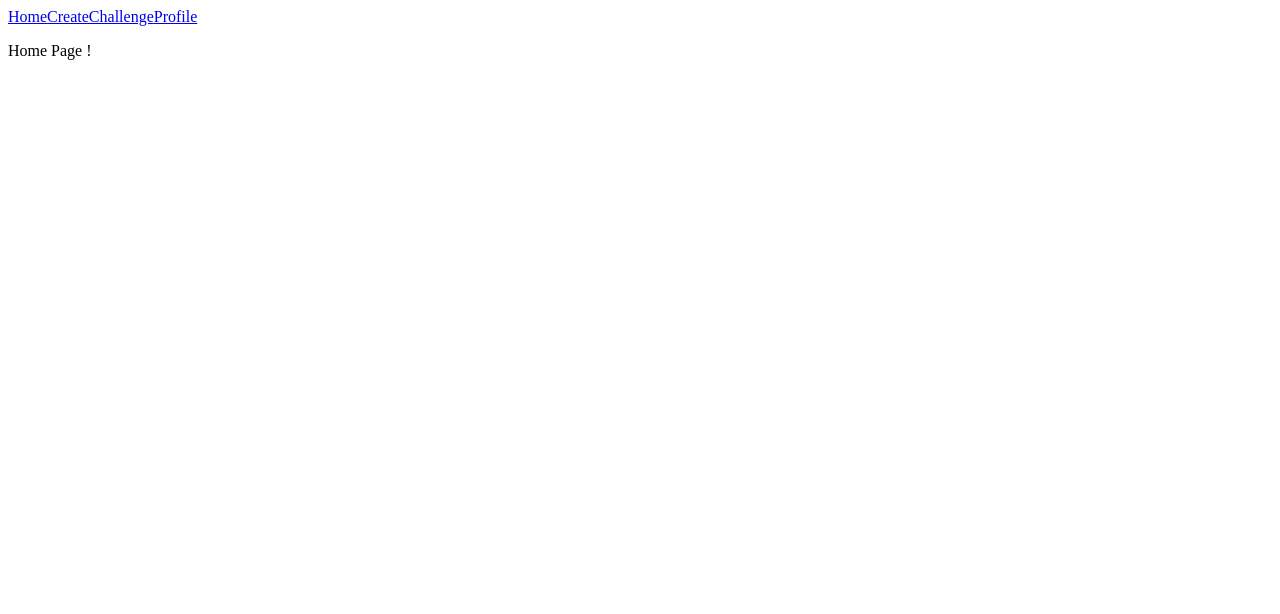
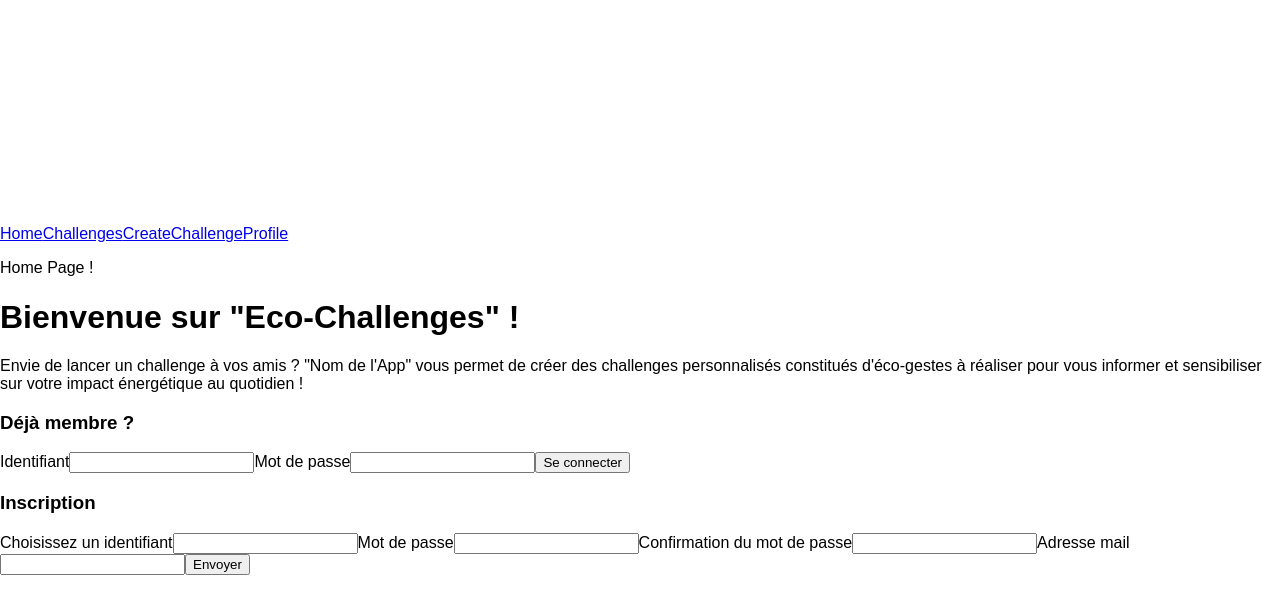
Before and after one commit to WildCodeSchool/2209-wns-shamir-eco-challenge-front, a React (Create React App) app: page /#/ in a window 1280 px wide. Shown: the top 614 px of the page. Built offline with nearby package versions, Linux system fonts and the light colour scheme; a web font is replaced by a local one.

Commit message:
initialisation de la page home, update des interfaces et initialisation de la page challenge

```diff
--- a/src/App.tsx
+++ b/src/App.tsx
@@ -2,12 +2,13 @@ import * as React from "react";
 import { render } from "react-dom";
 
 import ExpandingCards from "./components/ExpandingCards";
-import { cardsData } from "./data/dummyData";
+import { cardsData, challengesData } from "./data/dummyData";
 
-import { HashRouter as Router, Routes, Route, Link } from "react-router-dom";
+import { HashRouter as Router, Routes, Route } from "react-router-dom";
 import CreateChallenge from "./pages/CreateChallenge";
 import Home from "./pages/Home";
 import Profile from "./pages/Profile";
+import Challenges from "./pages/Challenges";
 
 const App = () => {
   return (
@@ -17,9 +18,11 @@ const App = () => {
           <Route path="/" element={<Home />} />
           <Route path="/CreateChallenge" element={<CreateChallenge />} />
           <Route path="/Profile" element={<Profile />} />
+          <Route
+            path="/Challenges"
+            element={<Challenges data={challengesData} />}
+          />
         </Routes>
-
-        {/* <ExpandingCards data={cardsData} />  */}
       </div>
     </Router>
   );
--- a/src/components/ExpandingCards.tsx
+++ b/src/components/ExpandingCards.tsx
@@ -1,42 +1,43 @@
-import * as React from 'react';
-import './style.css';
+import * as React from "react";
+import "../style.css";
 
 interface Card {
   id: number;
   url: string;
   title: string;
   text: string;
-
-};
+}
 
 interface Props {
   data: Array<Card>;
-};
+}
 
-const ExpandingCards = ({data}: Props) => {
-    const [activeId, setActiveId] = React.useState<number>(1)
+const ExpandingCards = ({ data }: Props) => {
+  const [activeId, setActiveId] = React.useState<number>(1);
 
   const onClick = (id: number) => setActiveId(id);
 
   return (
     <div className="container">
-            {
-                data.map(card => (
+      {data.map((card) => (
         <div
           key={card.id}
-                        className={`panel ${activeId === card.id ? 'active' : ''}`}
+          className={`panel ${activeId === card.id ? "active" : ""}`}
           onClick={() => onClick(card.id)}
-                        style={{ backgroundImage: `url(${card.url})` }}>
+          style={{ backgroundImage: `url(${card.url})` }}
+        >
           <h3>{card.title}</h3>
           {activeId === card.id ? (
-                        <div className='text'>
+            <div className="text">
               <p>{card.text}</p>
-                        </div>):('')}
             </div>
-                ))
-            }
+          ) : (
+            ""
+          )}
         </div>
-    )
-}
+      ))}
+    </div>
+  );
+};
 
 export default ExpandingCards;
--- a/src/components/Navigation.tsx
+++ b/src/components/Navigation.tsx
@@ -4,6 +4,7 @@ export default function Navigation() {
   return (
     <div>
       <Link to="/">Home</Link>
+      <Link to="/Challenges">Challenges</Link>
       <Link to="/CreateChallenge">CreateChallenge</Link>
       <Link to="/Profile">Profile</Link>
     </div>
--- a/src/components/Register.tsx
+++ b/src/components/Register.tsx
@@ -1,10 +1,46 @@
+import { useState } from "react";
+
 export default function Register() {
+  const [username, setUsername] = useState<String>("");
+  const [password, setPassword] = useState<String>("");
+  const [confirmPassword, setConfirmPassword] = useState<String>("");
+  const [mail, setMail] = useState<String>("");
+
+  const handleClick = (event: any) => {
+    event.preventDefault();
+    console.log(username, password, confirmPassword, mail);
+  };
+
+  const handleUsername = (e: any) => {
+    setUsername(e.target.value);
+  };
+  const handlePassword = (e: any) => {
+    setPassword(e.target.value);
+  };
+  const handleConfirmPassword = (e: any) => {
+    setConfirmPassword(e.target.value);
+  };
+  const handleMail = (e: any) => {
+    setMail(e.target.value);
+  };
+
   return (
     <div>
-      <p>Username</p>
-      <p>Password</p>
-      <p>Password Confirm</p>
-      <p>email</p>
+      <form onSubmit={handleClick}>
+        <label>Choisissez un identifiant</label>
+        <input type="text" name="username" onChange={handleUsername}></input>
+        <label>Mot de passe</label>
+        <input type="text" name="password" onChange={handlePassword}></input>
+        <label>Confirmation du mot de passe</label>
+        <input
+          type="text"
+          name="confirmpassword"
+          onChange={handleConfirmPassword}
+        ></input>
+        <label>Adresse mail</label>
+        <input type="text" name="mail" onChange={handleMail}></input>
+        <button type="submit">Envoyer</button>
+      </form>
     </div>
   );
 }
--- a/src/components/SignIn.tsx
+++ b/src/components/SignIn.tsx
@@ -1,8 +1,31 @@
+import { useState } from "react";
+
 export default function SignIn() {
+  const [username, setUsername] = useState<String>("");
+  const [password, setPassword] = useState<String>("");
+
+  const handleClick = (event: any) => {
+    event.preventDefault();
+    console.log(username, password);
+  };
+
+  const handleUsername = (e: any) => {
+    setUsername(e.target.value);
+  };
+  const handlePassword = (e: any) => {
+    setPassword(e.target.value);
+  };
+
   return (
     <div>
-      <p>Username</p>
-      <p>Password</p>
+      <form onSubmit={handleClick}>
+        <label>Identifiant</label>
+        <input type="text" name="username" onChange={handleUsername}></input>
+
+        <label>Mot de passe</label>
+        <input type="text" name="password" onChange={handlePassword}></input>
+        <button type="submit">Se connecter</button>
+      </form>
     </div>
   );
 }
--- a/src/data/dummyData.ts
+++ b/src/data/dummyData.ts
@@ -1,37 +1,69 @@
 export const cardsData = [
   {
     id: 1,
-        url:
-            'https://images.unsplash.com/photo-1558979158-65a1eaa08691?ixlib=rb-1.2.1&ixid=eyJhcHBfaWQiOjEyMDd9&auto=format&fit=crop&w=1350&q=80',
-        title: 'Eco Challenge n°1',
-        text:'.liste d`éco gestes'
+    url: "https://images.unsplash.com/photo-1558979158-65a1eaa08691?ixlib=rb-1.2.1&ixid=eyJhcHBfaWQiOjEyMDd9&auto=format&fit=crop&w=1350&q=80",
+    title: "Eco Challenge n°1",
+    text: ".liste d`éco gestes",
   },
   {
     id: 2,
-        url:
-            'https://images.unsplash.com/photo-1572276596237-5db2c3e16c5d?ixlib=rb-1.2.1&ixid=eyJhcHBfaWQiOjEyMDd9&auto=format&fit=crop&w=1350&q=80',
-        title: 'Eco Challenge n°2',
-        text:'.liste d`éco gestes'
+    url: "https://images.unsplash.com/photo-1572276596237-5db2c3e16c5d?ixlib=rb-1.2.1&ixid=eyJhcHBfaWQiOjEyMDd9&auto=format&fit=crop&w=1350&q=80",
+    title: "Eco Challenge n°2",
+    text: ".liste d`éco gestes",
   },
   {
     id: 3,
-        url:
-            'https://images.unsplash.com/photo-1507525428034-b723cf961d3e?ixlib=rb-1.2.1&ixid=eyJhcHBfaWQiOjEyMDd9&auto=format&fit=crop&w=1353&q=80',
-        title: 'Eco Challenge n°3',
-        text:'.liste d`éco gestes'
+    url: "https://images.unsplash.com/photo-1507525428034-b723cf961d3e?ixlib=rb-1.2.1&ixid=eyJhcHBfaWQiOjEyMDd9&auto=format&fit=crop&w=1353&q=80",
+    title: "Eco Challenge n°3",
+    text: ".liste d`éco gestes",
   },
   {
     id: 4,
-        url:
-            'https://images.unsplash.com/photo-1551009175-8a68da93d5f9?ixlib=rb-1.2.1&ixid=eyJhcHBfaWQiOjEyMDd9&auto=format&fit=crop&w=1351&q=80',
-        title: 'Eco Challenge n°4',
-        text:'.liste d`éco gestes'
+    url: "https://images.unsplash.com/photo-1551009175-8a68da93d5f9?ixlib=rb-1.2.1&ixid=eyJhcHBfaWQiOjEyMDd9&auto=format&fit=crop&w=1351&q=80",
+    title: "Eco Challenge n°4",
+    text: ".liste d`éco gestes",
   },
   {
     id: 5,
-        url:
-            'https://images.unsplash.com/photo-1549880338-65ddcdfd017b?ixlib=rb-1.2.1&ixid=eyJhcHBfaWQiOjEyMDd9&auto=format&fit=crop&w=1350&q=80',
-        title: 'Eco Challenge n°5',
-        text:'.liste d`éco gestes'
-    }
+    url: "https://images.unsplash.com/photo-1549880338-65ddcdfd017b?ixlib=rb-1.2.1&ixid=eyJhcHBfaWQiOjEyMDd9&auto=format&fit=crop&w=1350&q=80",
+    title: "Eco Challenge n°5",
+    text: ".liste d`éco gestes",
+  },
 ];
+
+export const playersData = [
+  {
+    id: 1,
+    name: "Le Grinch",
+    image:
+      "https://hips.hearstapps.com/hmg-prod.s3.amazonaws.com/images/jim-carey-the-grinch-1665564473.jpg?crop=0.969xw:0.664xh;0,0.0444xh&resize=640:*",
+    mail: "thegrinch@northpole.com",
+  },
+  {
+    id: 2,
+    name: "Toto",
+    image:
+      "https://idata.over-blog.com/3/04/75/17/R-pertoire--1/tete_a_toto164.jpg",
+    mail: "toto@titi.tutu",
+  },
+  {
+    id: 3,
+    name: "DarkSasuke",
+    image:
+      "https://pbs.twimg.com/profile_images/1220452744579948544/SXcvaAYp_400x400.jpg",
+    mail: "sasuke@tropsombre.jp",
+  },
+];
+
+export const challengesData = [
+  {
+    id: 1,
+    name: "Green 2023",
+    image:
+      "https://i.kinja-img.com/gawker-media/image/upload/yfqf8crndjypzgwepgqk.png",
+    playersList: playersData,
+    startDate: new Date(),
+    endDate: new Date(),
+    ecoGestures: cardsData,
+  },
+];
--- /dev/null
+++ b/src/interfaces/Card.tsx
@@ -0,0 +1,6 @@
+export default interface Card {
+  id: number;
+  url: string;
+  title: string;
+  text: string;
+}
--- /dev/null
+++ b/src/interfaces/Challenge.tsx
@@ -0,0 +1,12 @@
+import Card from "./Card";
+import Players from "./Players";
+
+export default interface Challenge {
+  id: number;
+  name: string;
+  image: string;
+  playersList: Players[];
+  startDate: Date;
+  endDate: Date;
+  ecoGestures: Card[];
+}
--- /dev/null
+++ b/src/interfaces/Players.tsx
@@ -0,0 +1,6 @@
+export default interface Players {
+  id: number;
+  name: string;
+  image: string;
+  mail: string;
+}
--- /dev/null
+++ b/src/pages/Challenges.tsx
@@ -0,0 +1,43 @@
+import * as React from "react";
+import ExpandingCards from "../components/ExpandingCards";
+import Navigation from "../components/Navigation";
+import Challenge from "../interfaces/Challenge";
+
+interface Props {
+  data: Array<Challenge>;
+}
+
+export default function Challenges({ data }: Props) {
+  const [activeId, setActiveId] = React.useState<number>(1);
+  const [showEcoGesture, setShowEcoGesture] = React.useState<Boolean>(false);
+
+  const handleEcoGesture = (event: any) => {
+    event.preventDefault();
+    setShowEcoGesture((current) => !current);
+  };
+  const onClick = (id: number) => setActiveId(id);
+  return (
+    <div>
+      <Navigation />
+      <p>Challenges Page</p>
+      {data.map((challenge) => (
+        <div
+          key={challenge.id}
+          className={`panel ${activeId === challenge.id ? "active" : ""}`}
+          onClick={() => onClick(challenge.id)}
+          style={{ backgroundImage: `url(${challenge.image})` }}
+        >
+          <h3>{challenge.name}</h3>
+          <button onClick={handleEcoGesture}>
+            Voir les éco gestes à réaliser
+          </button>
+          {showEcoGesture === true ? (
+            <ExpandingCards data={challenge.ecoGestures} />
+          ) : (
+            ""
+          )}
+        </div>
+      ))}
+    </div>
+  );
+}
--- a/src/pages/Home.tsx
+++ b/src/pages/Home.tsx
@@ -1,11 +1,25 @@
 import * as React from "react";
 import Navigation from "../components/Navigation";
+import Register from "../components/Register";
+import SignIn from "../components/SignIn";
 
 export default function Home() {
   return (
     <div>
       <Navigation />
       <p>Home Page !</p>
+      <h1>Bienvenue sur "Eco-Challenges" !</h1>
+      <p>
+        Envie de lancer un challenge à vos amis ? "Nom de l'App" vous permet de
+        créer des challenges personnalisés constitués d'éco-gestes à réaliser
+        pour vous informer et sensibiliser sur votre impact énergétique au
+        quotidien !
+      </p>
+      <h3>Déjà membre ?</h3>
+      <SignIn />
+      <h3>Inscription</h3>
+      <Register />
+      <span className="spaceDivider"></span>
     </div>
   );
 }
```
Lines whose indentation alone changed are shown as unchanged.
